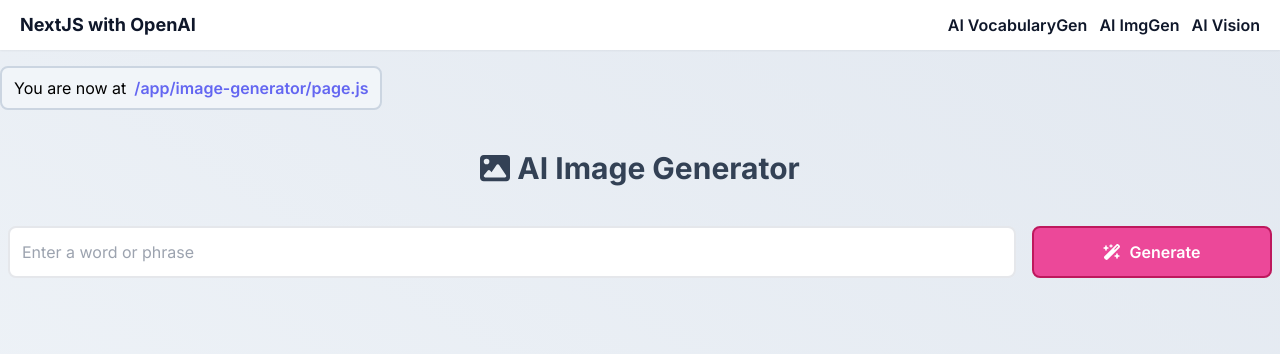
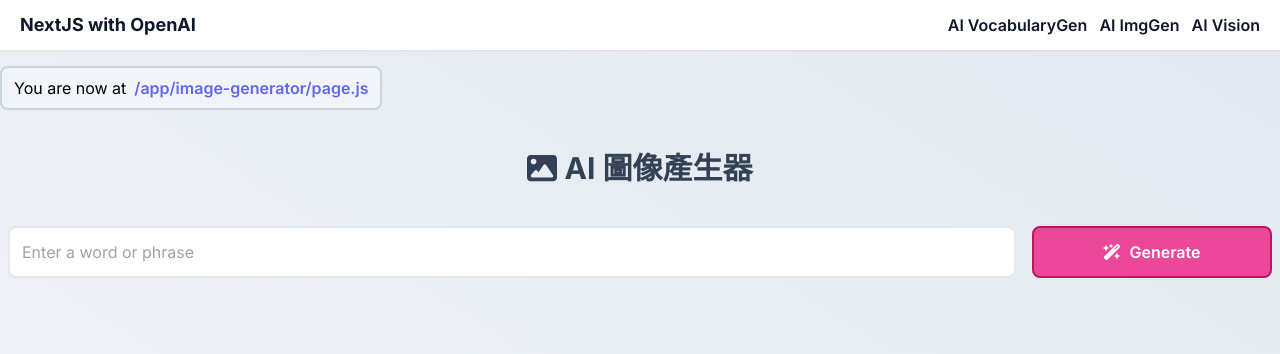
Before and after one commit to PiPiHand/ntu-ai-web, a Next.js app: page /image-generator in a window 1280 px wide. Shown: the top 354 px of the page. Built offline with nearby package versions, Linux system fonts and the light colour scheme.

Commit message:
改圖像標題

```diff
--- a/app/image-generator/page.js
+++ b/app/image-generator/page.js
@@ -25,7 +25,7 @@
     return (
         <>
             <CurrentFileIndicator filePath="/app/image-generator/page.js" />
-            <PageHeader title="AI Image Generator" icon={faImage} />
+            <PageHeader title="AI 圖像產生器" icon={faImage} />
             <section>
                 <div className="container mx-auto">
                     <form onSubmit={submitHandler}>
```
